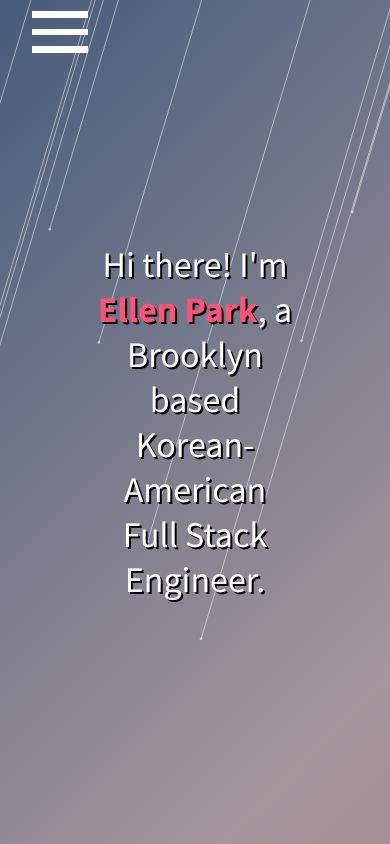
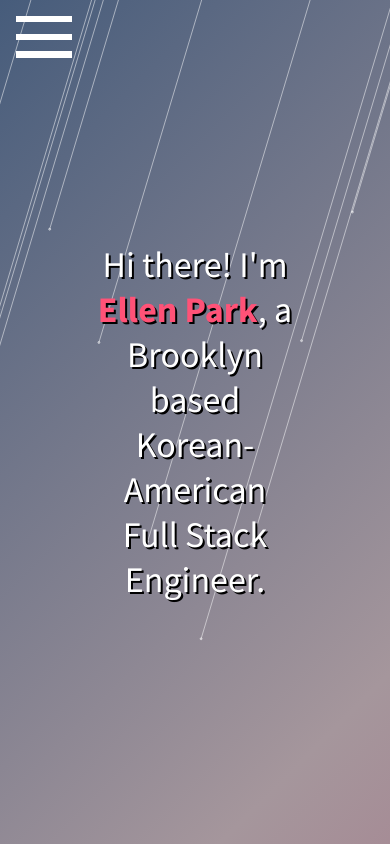
Before and after one commit to ellenupark/ellenupark.github.io, a React (Create React App) app: page / in a window 390 px wide. Shown: the top 844 px of the page. Built offline with nearby package versions, Linux system fonts and the light colour scheme; no server answers.

Commit message:
Repositioned mobile nav

```diff
--- a/src/components/navbar/BurgerMenu.js
+++ b/src/components/navbar/BurgerMenu.js
@@ -17,7 +17,6 @@ export default Burgermenu;
 
 const Wrapper = styled.div`
   position: relative;
-  padding-top: .7rem;
   cursor: pointer;
   display: block;
 
--- a/src/components/navbar/Navbar.js
+++ b/src/components/navbar/Navbar.js
@@ -87,7 +87,7 @@ const FlexContainer = styled.div`
   max-width: 120rem;
   display: flex;
   margin: auto;
-  padding: 0 2rem;;
+  padding: 1rem;;
   justify-content: center;
   height: 3rem;
 
```
Also changed, not shown: 1 other file (tests, documents, lock files or other folders).
